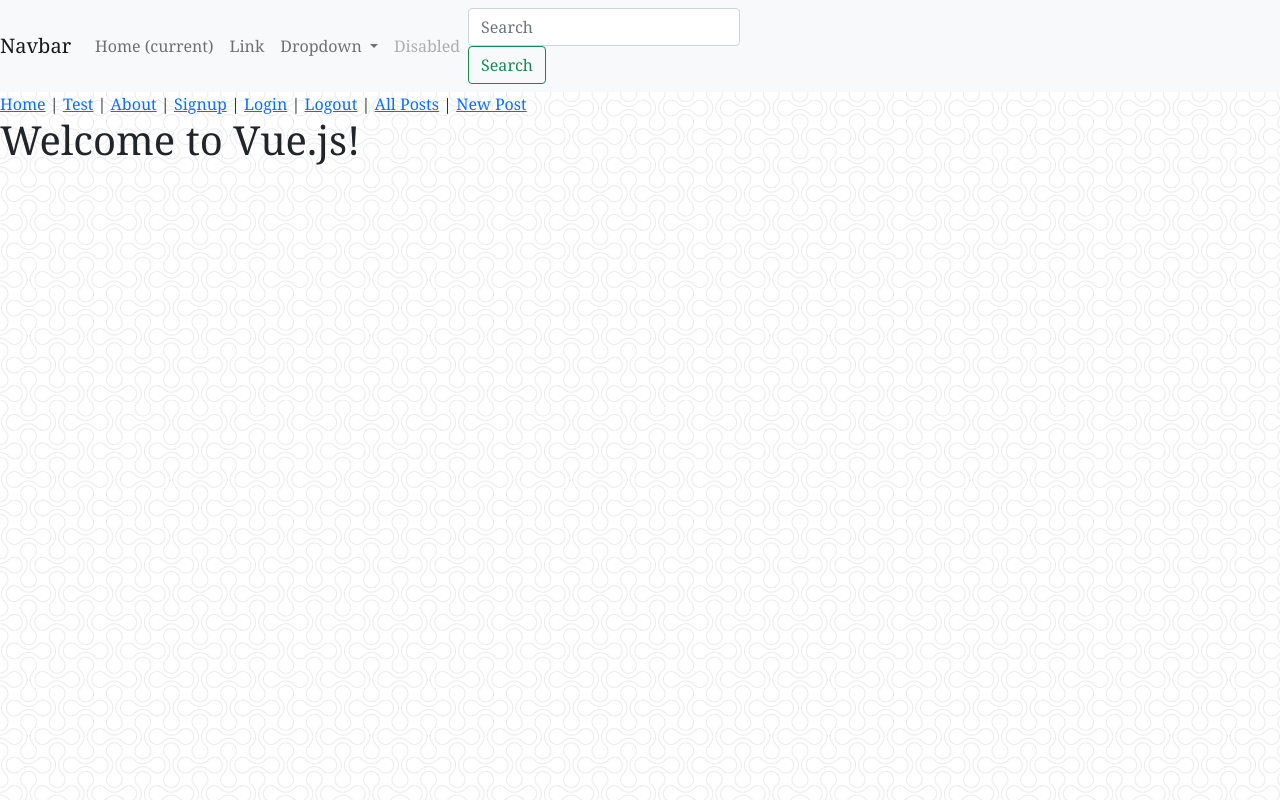
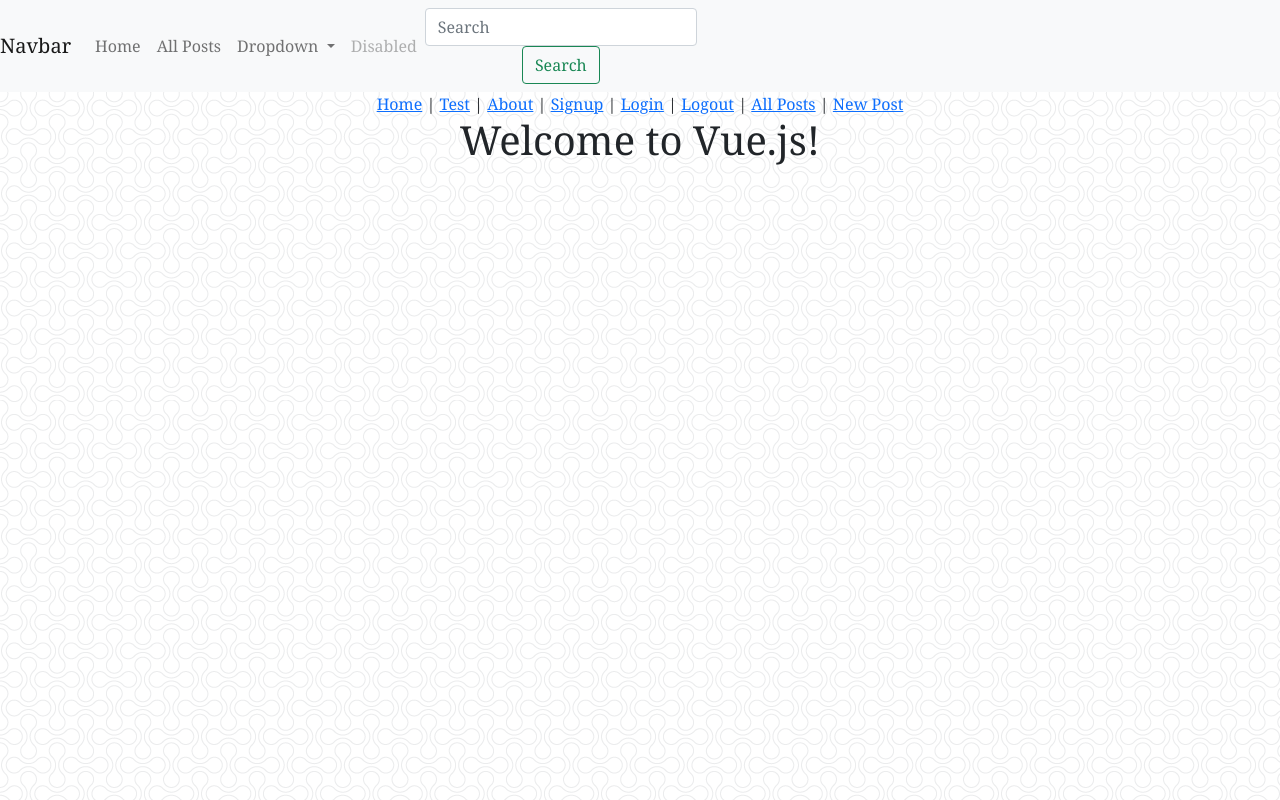
Before and after one commit to alexrrodriguez/blog-frontend-app, a Vue app: page / in a window 1280 px wide. Built offline with nearby package versions, Linux system fonts and the light colour scheme; the HTML template or start-up script is replaced by a standard one.

Commit message:
update fonts to be global for app

```diff
--- a/src/App.vue
+++ b/src/App.vue
@@ -19,11 +19,11 @@
           <li class="nav-item active">
             <a class="nav-link" href="/">
               Home
-              <span class="sr-only">(current)</span>
+              <span class="sr-only"></span>
             </a>
           </li>
           <li class="nav-item">
-            <a class="nav-link" href="#">Link</a>
+            <a class="nav-link" href="/posts">All Posts</a>
           </li>
           <li class="nav-item dropdown">
             <a
@@ -38,10 +38,10 @@
               Dropdown
             </a>
             <div class="dropdown-menu" aria-labelledby="navbarDropdown">
-              <a class="dropdown-item" href="#">Action</a>
-              <a class="dropdown-item" href="#">Another action</a>
+              <a class="dropdown-item" href="/signup">Signup</a>
+              <a class="dropdown-item" href="/login">Login</a>
               <div class="dropdown-divider"></div>
-              <a class="dropdown-item" href="#">Something else here</a>
+              <a class="dropdown-item" href="/logout">Logout</a>
             </div>
           </li>
           <li class="nav-item">
@@ -78,7 +78,10 @@
 
 <style>
 body {
-  font-family: Lucida Bright, Georgia, serif;
+  font-family: Lucida Bright, Georgia, serif !important;
   background-image: url("./assets/double-bubble-outline.png");
 }
+.navbar {
+  text-align: center;
+}
 </style>
--- a/src/views/PostIndex.vue
+++ b/src/views/PostIndex.vue
@@ -23,7 +23,7 @@
 
 <style>
 body {
-  font-family: Lucida Bright, Georgia, serif;
+  text-align: center;
 }
 </style>
 
```
